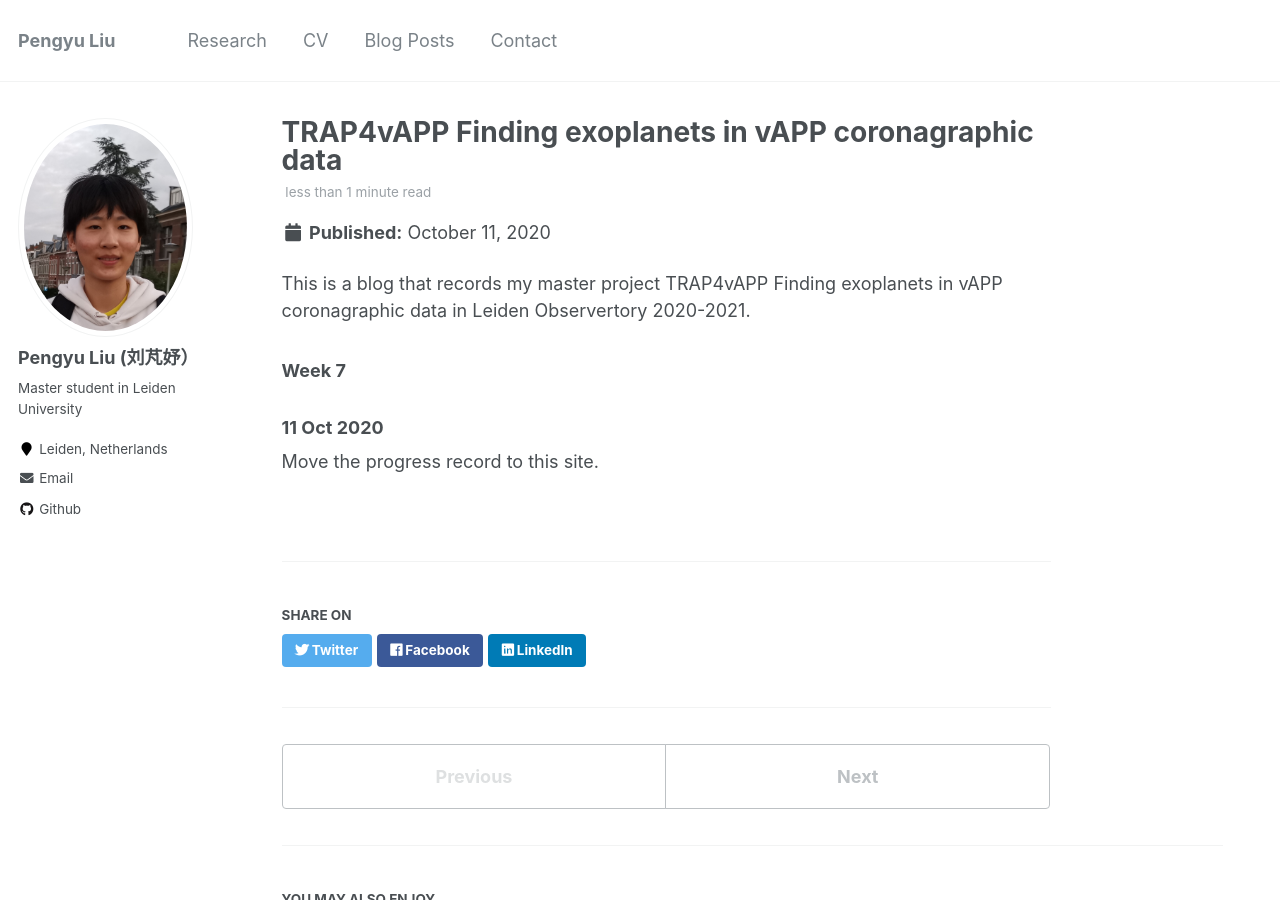
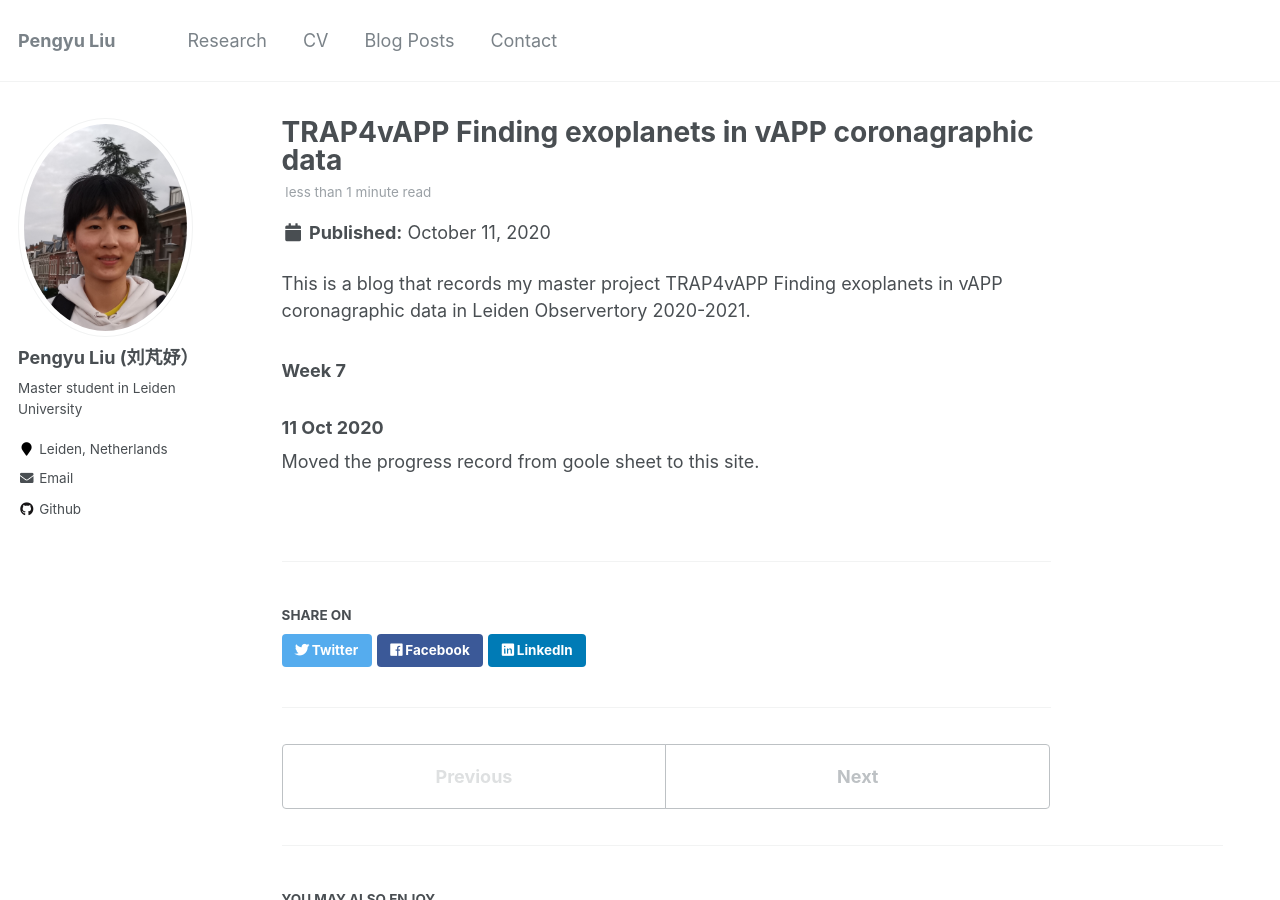
Before and after one commit to Pengyu-Liu/pengyuliu.github.io, a Jekyll site: the page built from _posts/2020-10-11-blog-post.md, in a window 1280 px wide and 900 px high. Built offline with Jekyll 4.4.1, drawn with Linux system fonts in a browser that asks for light colours.

Commit message:
Update 2020-10-11-blog-post.md

```diff
--- a/_posts/2020-10-11-blog-post.md
+++ b/_posts/2020-10-11-blog-post.md
@@ -11,4 +11,4 @@ This is a blog that records my master project TRAP4vAPP Finding exoplanets in vA
 
 ### 11 Oct 2020
 
-Move the progress record to this site.
+Moved the progress record from goole sheet to this site.
```
